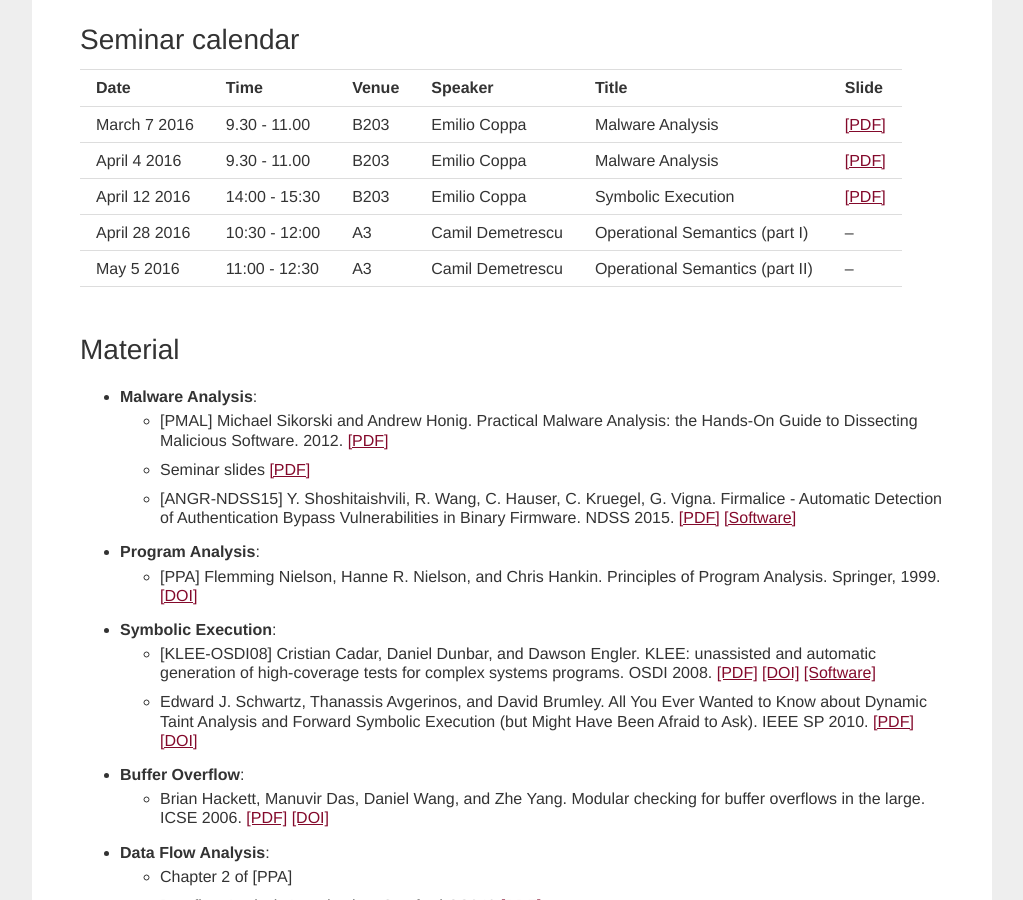
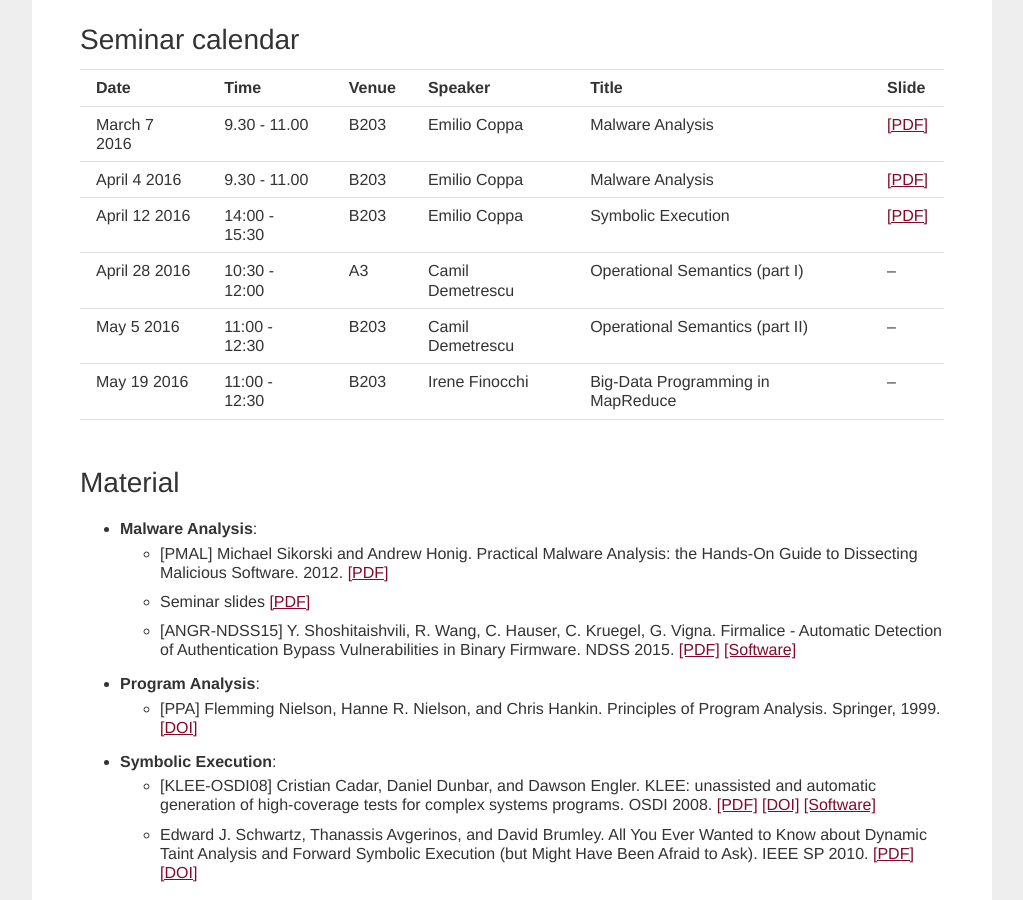
Before and after one commit to season-lab/season-lab.github.io, a Jekyll site: the page built from excellence.md, in a window 1280 px wide and 900 px high, scrolled down 738 px. Shown: the whole window, without its empty margins (128-1151 px from the left). Built offline with Jekyll 4.4.1, drawn with Linux system fonts in a browser that asks for light colours.

Commit message:
Update excellence.md

```diff
--- a/excellence.md
+++ b/excellence.md
@@ -26,7 +26,8 @@
 | April 4 2016  | 9.30 - 11.00  | B203  | Emilio Coppa | Malware Analysis   | [[PDF]](https://drive.google.com/open?id=0Bw8evy6grTplSHVpUEE3dDFUOFk) |
 | April 12 2016 | 14:00 - 15:30 | B203  | Emilio Coppa | Symbolic Execution | [[PDF]](https://drive.google.com/open?id=0BzPEdOad795XOGIzWWVKeTlwQlk) |
 | April 28 2016 | 10:30 - 12:00 | A3  | Camil Demetrescu | Operational Semantics (part I) | -- |
-| May 5 2016 | 11:00 - 12:30 | A3  | Camil Demetrescu | Operational Semantics (part II) | -- |
+| May 5 2016 | 11:00 - 12:30 | B203  | Camil Demetrescu | Operational Semantics (part II) | -- |
+| May 19 2016 | 11:00 - 12:30 | B203  | Irene Finocchi | Big-Data Programming in MapReduce | -- |
 
 <br />
 
```
